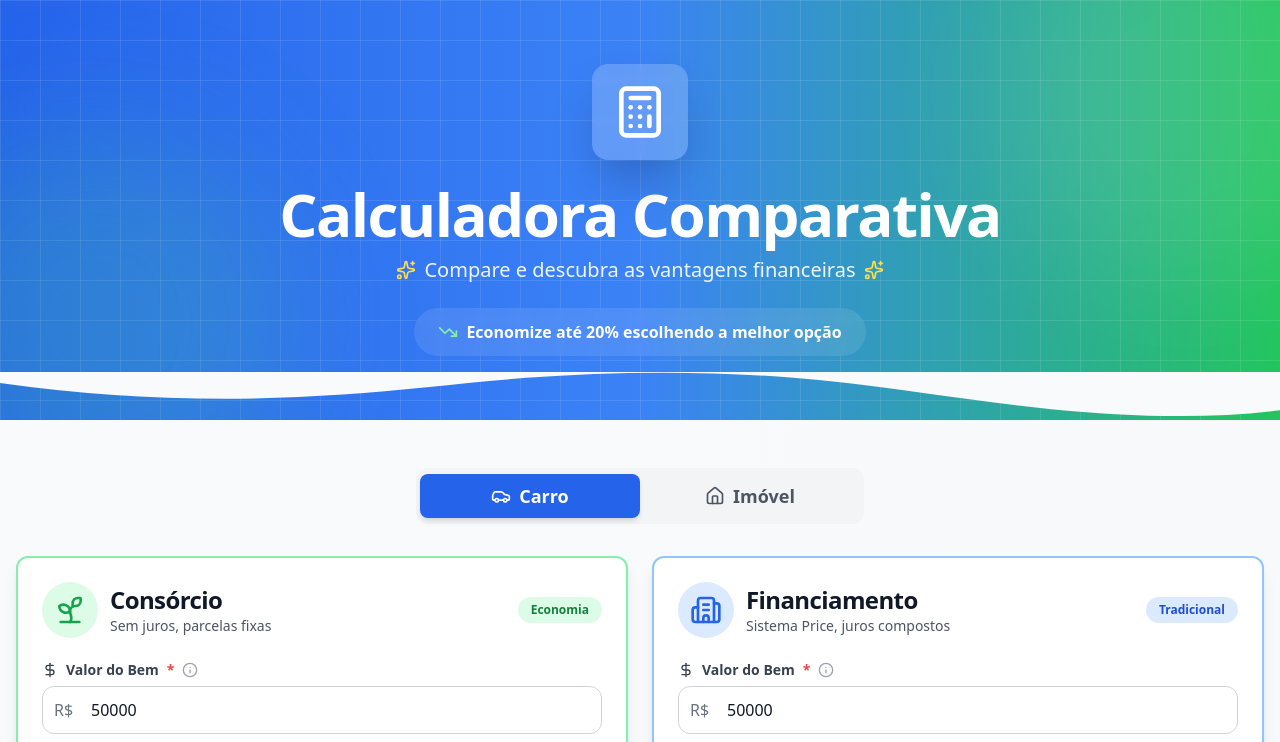
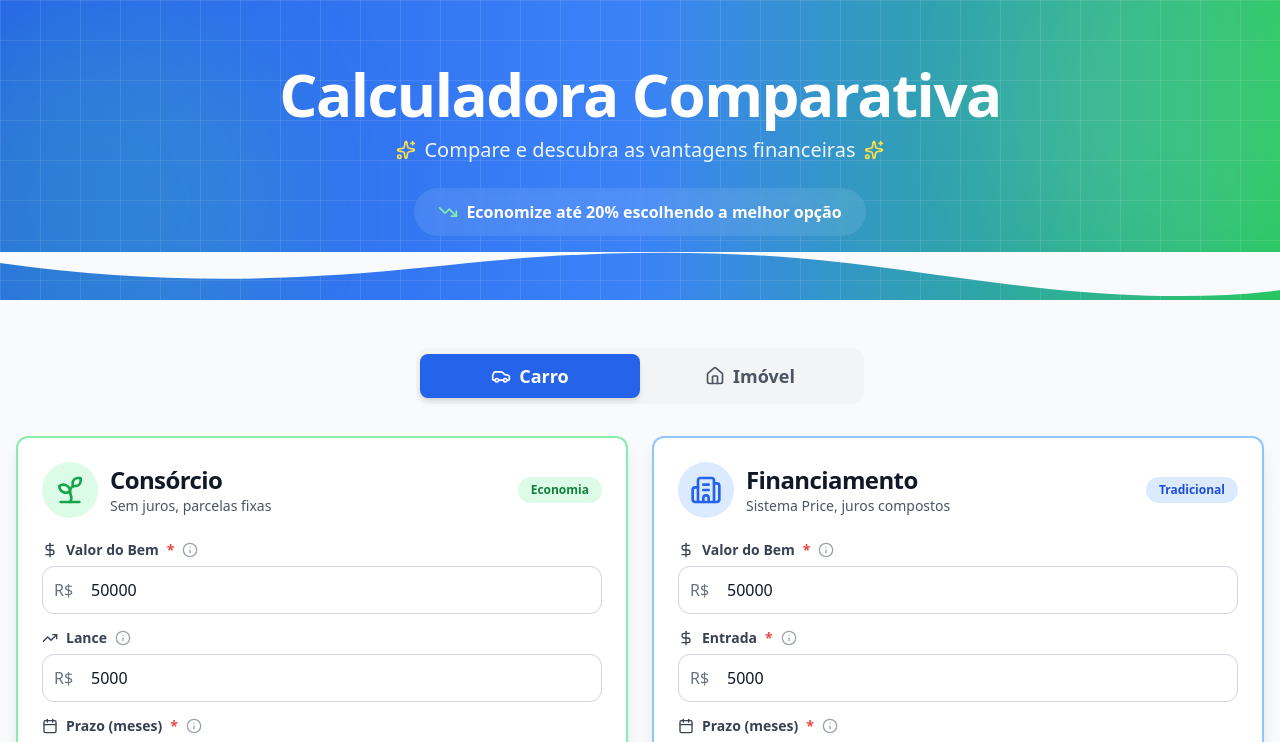
Before and after one commit to samucrisostomo/calculadora-comparativa, a React (Vite) app: page / in a window 1280 px wide. Shown: the top 742 px of the page. Built offline with nearby package versions, Linux system fonts and the light colour scheme.

Commit message:
Removendo imagens

```diff
--- a/src/components/HeaderModerno.jsx
+++ b/src/components/HeaderModerno.jsx
@@ -12,16 +12,16 @@ const HeaderModerno = () => {
       <div className="container mx-auto px-3 sm:px-4 py-8 sm:py-12 md:py-16 relative z-10">
         <div className="flex flex-col items-center text-center space-y-4 sm:space-y-6">
           {/* Ícone principal */}
-          <div className="bg-white/20 backdrop-blur-sm p-4 sm:p-5 rounded-2xl shadow-2xl animate-scale-in">
-            <Calculator className="w-10 h-10 sm:w-12 sm:h-12 md:w-14 md:h-14" />
-          </div>
 
           {/* Título */}
           <div className="space-y-2 sm:space-y-3">
             <h1 className="text-3xl sm:text-4xl md:text-5xl lg:text-6xl font-bold tracking-tight animate-fade-in">
               Calculadora Comparativa
             </h1>
-            <div className="flex items-center justify-center gap-2 animate-fade-in" style={{ animationDelay: "0.1s" }}>
+            <div
+              className="flex items-center justify-center gap-2 animate-fade-in"
+              style={{ animationDelay: "0.1s" }}
+            >
               <Sparkles className="w-5 h-5 text-yellow-300" />
               <p className="text-base sm:text-lg md:text-xl text-blue-50 max-w-3xl">
                 Compare e descubra as vantagens financeiras
@@ -31,7 +31,10 @@ const HeaderModerno = () => {
           </div>
 
           {/* Badge de economia */}
-          <div className="flex items-center gap-2 bg-white/10 backdrop-blur-sm px-4 sm:px-6 py-2 sm:py-3 rounded-full animate-fade-in" style={{ animationDelay: "0.2s" }}>
+          <div
+            className="flex items-center gap-2 bg-white/10 backdrop-blur-sm px-4 sm:px-6 py-2 sm:py-3 rounded-full animate-fade-in"
+            style={{ animationDelay: "0.2s" }}
+          >
             <TrendingDown className="w-5 h-5 text-green-300" />
             <span className="text-sm sm:text-base font-semibold">
               Economize até 20% escolhendo a melhor opção
@@ -42,7 +45,11 @@ const HeaderModerno = () => {
 
       {/* Ondas decorativas na parte inferior */}
       <div className="absolute bottom-0 left-0 right-0">
-        <svg className="w-full h-8 sm:h-12" viewBox="0 0 1200 120" preserveAspectRatio="none">
+        <svg
+          className="w-full h-8 sm:h-12"
+          viewBox="0 0 1200 120"
+          preserveAspectRatio="none"
+        >
           <path
             d="M321.39,56.44c58-10.79,114.16-30.13,172-41.86,82.39-16.72,168.19-17.73,250.45-.39C823.78,31,906.67,72,985.66,92.83c70.05,18.48,146.53,26.09,214.34,3V0H0V27.35A600.21,600.21,0,0,0,321.39,56.44Z"
             className="fill-gray-50"
```
